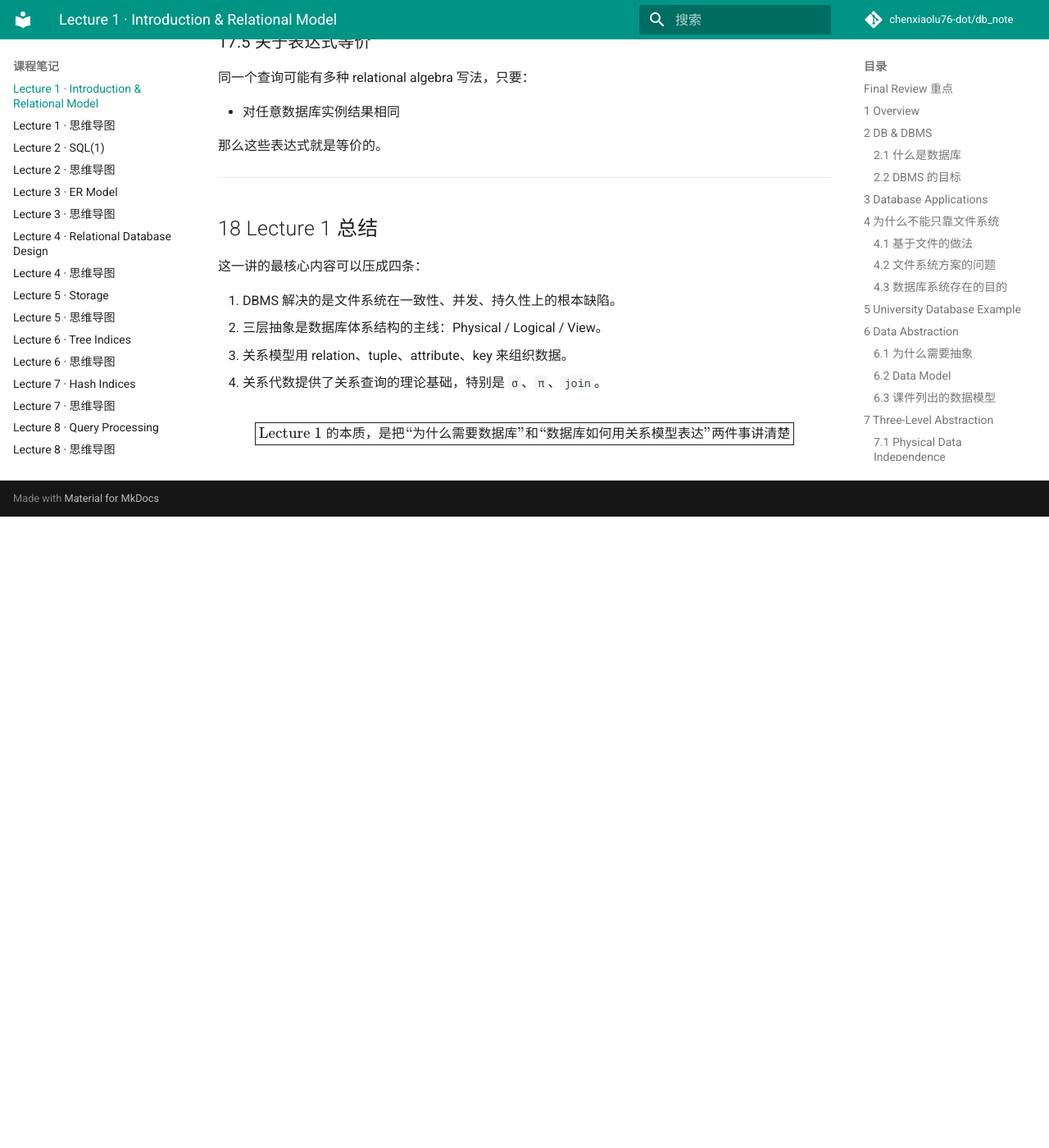
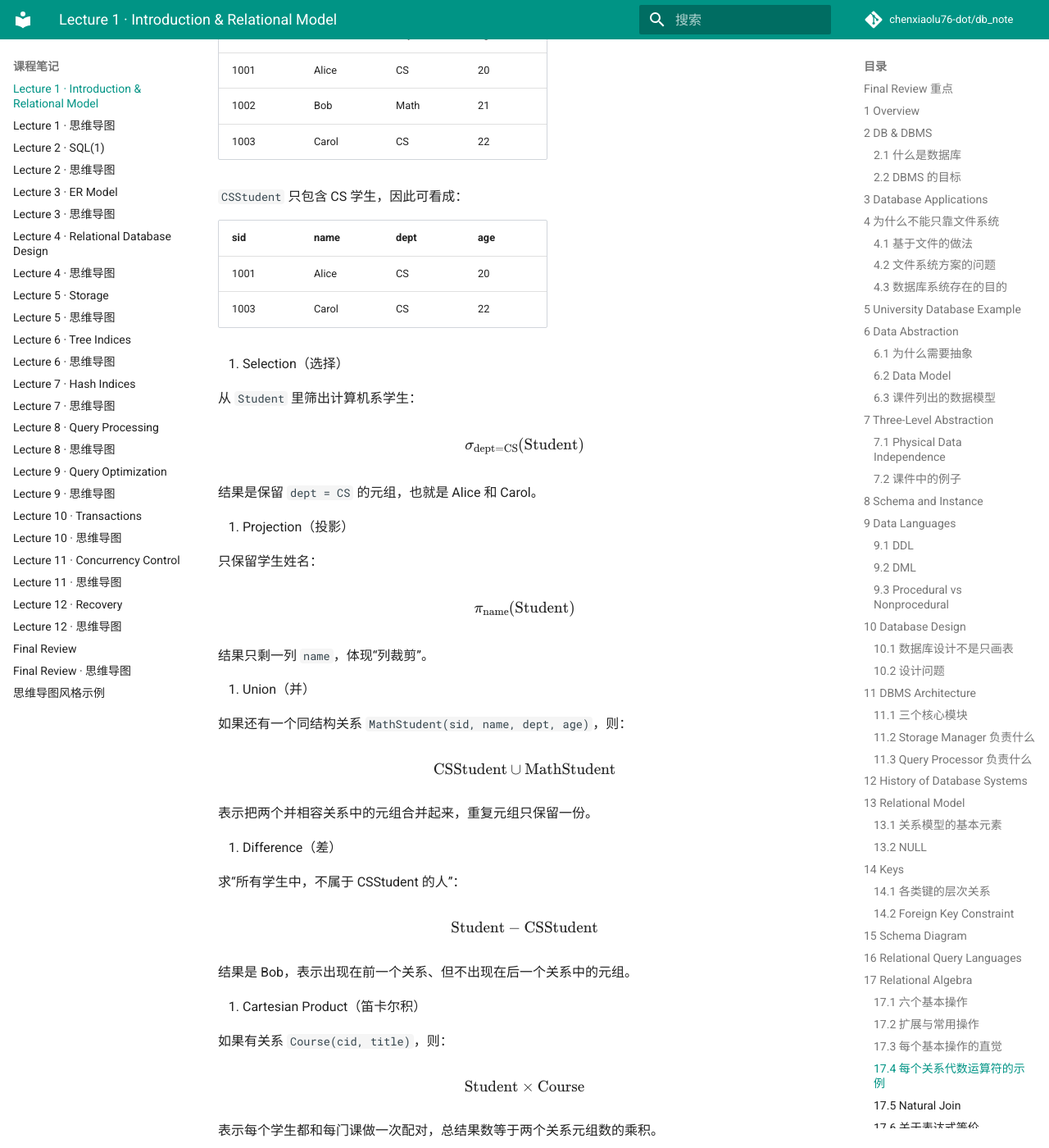
Before and after one commit to chenxiaolu76-dot/db_note, an MkDocs documentation site: the page built from docs/notes/lecture1-introduction-relational-model.md, in a window 1280 px wide and 1400 px high, scrolled down 12618 px. Shown: the whole window at 82% size. Built offline with MkDocs 1.6.1 and Material for MkDocs 9.7.7, drawn with Linux system fonts in a browser that asks for light colours; comment, search, counter and statistics services are not loaded; before the commit the page ends 13248 px from its top, so only the background shows below that; some of the changed text lies outside the part shown.

Commit message:
Add relational algebra examples to lecture1

```diff
--- a/docs/notes/lecture1-introduction-relational-model.md
+++ b/docs/notes/lecture1-introduction-relational-model.md
@@ -403,7 +403,95 @@ SQL 更偏向：
 | cartesian product | 两关系所有元组组合 |
 | rename | 给中间结果命名，方便复用 |
 
-### 17.4 Natural Join
+### 17.4 每个关系代数运算符的示例
+
+先统一约定两个关系：
+
+- `Student(sid, name, dept, age)`
+- `CSStudent(sid, name, dept, age)`
+
+其中可把它们想成下面的数据：
+
+| sid | name | dept | age |
+| --- | --- | --- | --- |
+| 1001 | Alice | CS | 20 |
+| 1002 | Bob | Math | 21 |
+| 1003 | Carol | CS | 22 |
+
+`CSStudent` 只包含 CS 学生，因此可看成：
+
+| sid | name | dept | age |
+| --- | --- | --- | --- |
+| 1001 | Alice | CS | 20 |
+| 1003 | Carol | CS | 22 |
+
+1. Selection（选择）
+
+从 `Student` 里筛出计算机系学生：
+
+\[
+\sigma_{\mathrm{dept} = \text{CS}}(\mathrm{Student})
+\]
+
+结果是保留 `dept = CS` 的元组，也就是 Alice 和 Carol。
+
+2. Projection（投影）
+
+只保留学生姓名：
+
+\[
+\pi_{\mathrm{name}}(\mathrm{Student})
+\]
+
+结果只剩一列 `name`，体现“列裁剪”。
+
+3. Union（并）
+
+如果还有一个同结构关系 `MathStudent(sid, name, dept, age)`，则：
+
+\[
+\mathrm{CSStudent} \cup \mathrm{MathStudent}
+\]
+
+表示把两个并相容关系中的元组合并起来，重复元组只保留一份。
+
+4. Difference（差）
+
+求“所有学生中，不属于 CSStudent 的人”：
+
+\[
+\mathrm{Student} - \mathrm{CSStudent}
+\]
+
+结果是 Bob，表示出现在前一个关系、但不出现在后一个关系中的元组。
+
+5. Cartesian Product（笛卡尔积）
+
+如果有关系 `Course(cid, title)`，则：
+
+\[
+\mathrm{Student} \times \mathrm{Course}
+\]
+
+表示每个学生都和每门课做一次配对，总结果数等于两个关系元组数的乘积。
+
+6. Rename（重命名）
+
+把 `Student` 改名成 `S`，方便写更复杂表达式：
+
+\[
+\rho_{S}(\mathrm{Student})
+\]
+
+如果要同时改属性名，也可以写成：
+
+\[
+\rho_{S(sid, sname, dept, age)}(\mathrm{Student})
+\]
+
+它常用于自连接或给中间结果命名。
+
+### 17.5 Natural Join
 
 课件强调：
 
@@ -412,7 +500,7 @@ SQL 更偏向：
 
 这也是 final review 明确点名的操作。
 
-### 17.5 关于表达式等价
+### 17.6 关于表达式等价
 
 同一个查询可能有多种 relational algebra 写法，只要：
 
@@ -434,3 +522,22 @@ SQL 更偏向：
 \[
 \boxed{\text{Lecture 1 的本质，是把“为什么需要数据库”和“数据库如何用关系模型表达”两件事讲清楚}}
 \]
+
+---
+
+## 19 教材补充
+
+这一讲如果题目更贴近教材，而不是只贴近 PPT，最容易补出的点有：
+
+| 教材小节 | 可能补充出的知识点 |
+| --- | --- |
+| 1.4 Database Languages | DDL 与 DML 的区别；过程化与非过程化语言 |
+| 1.6 Database Engine | `storage manager`、`query processor`、`transaction manager` 的职责边界 |
+| 1.7 Database and Application Architecture | two-tier / three-tier 架构差异 |
+| 1.8 Database Users and Administrators | DBA、开发者、终端用户的角色分工 |
+| 1.9 History of Database Systems | 关系模型为什么成为主流 |
+
+复习建议：
+
+- 大题主线仍然是三层抽象与关系模型
+- 但这些教材补充点很适合出概念型选择题
```
